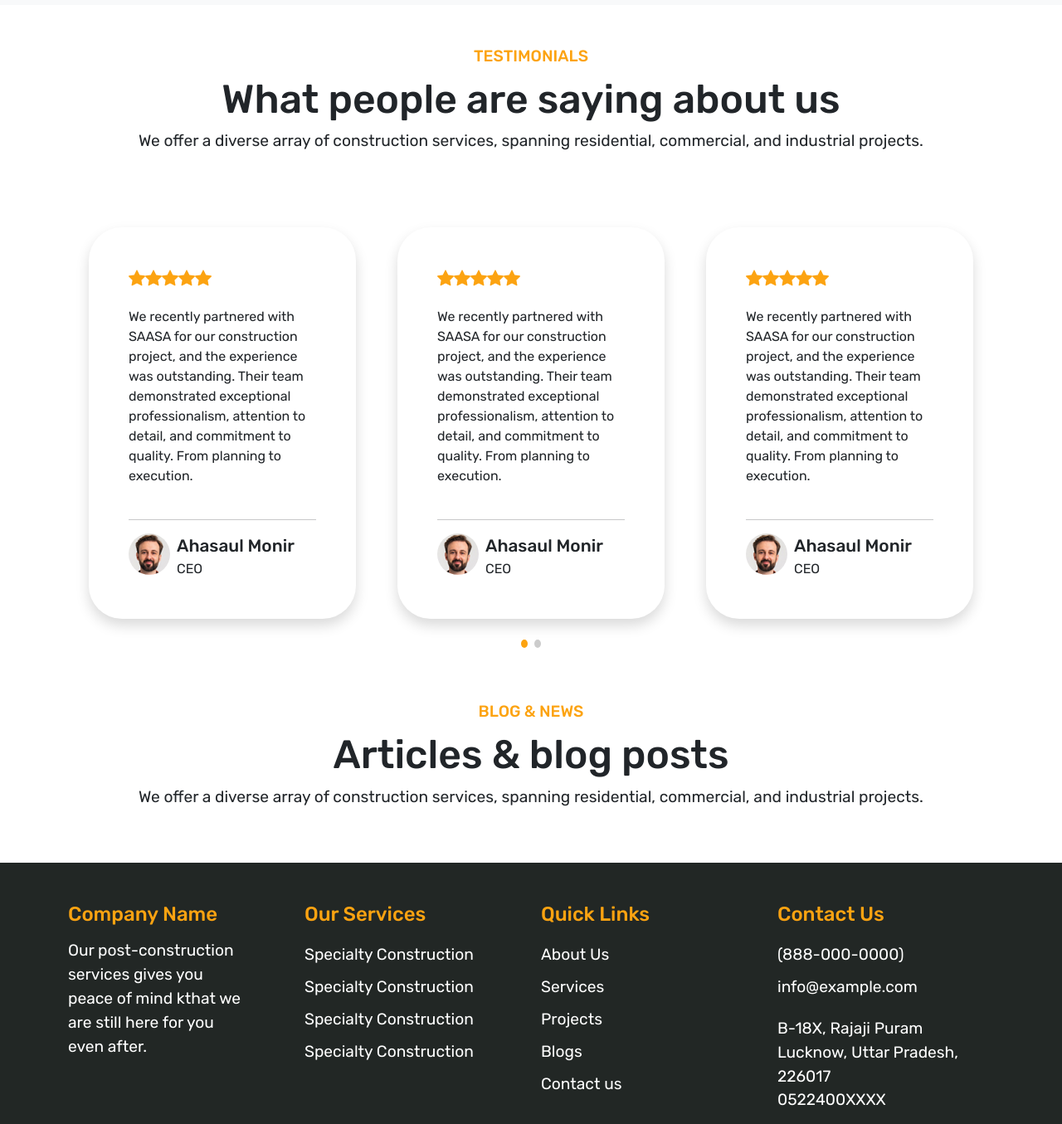
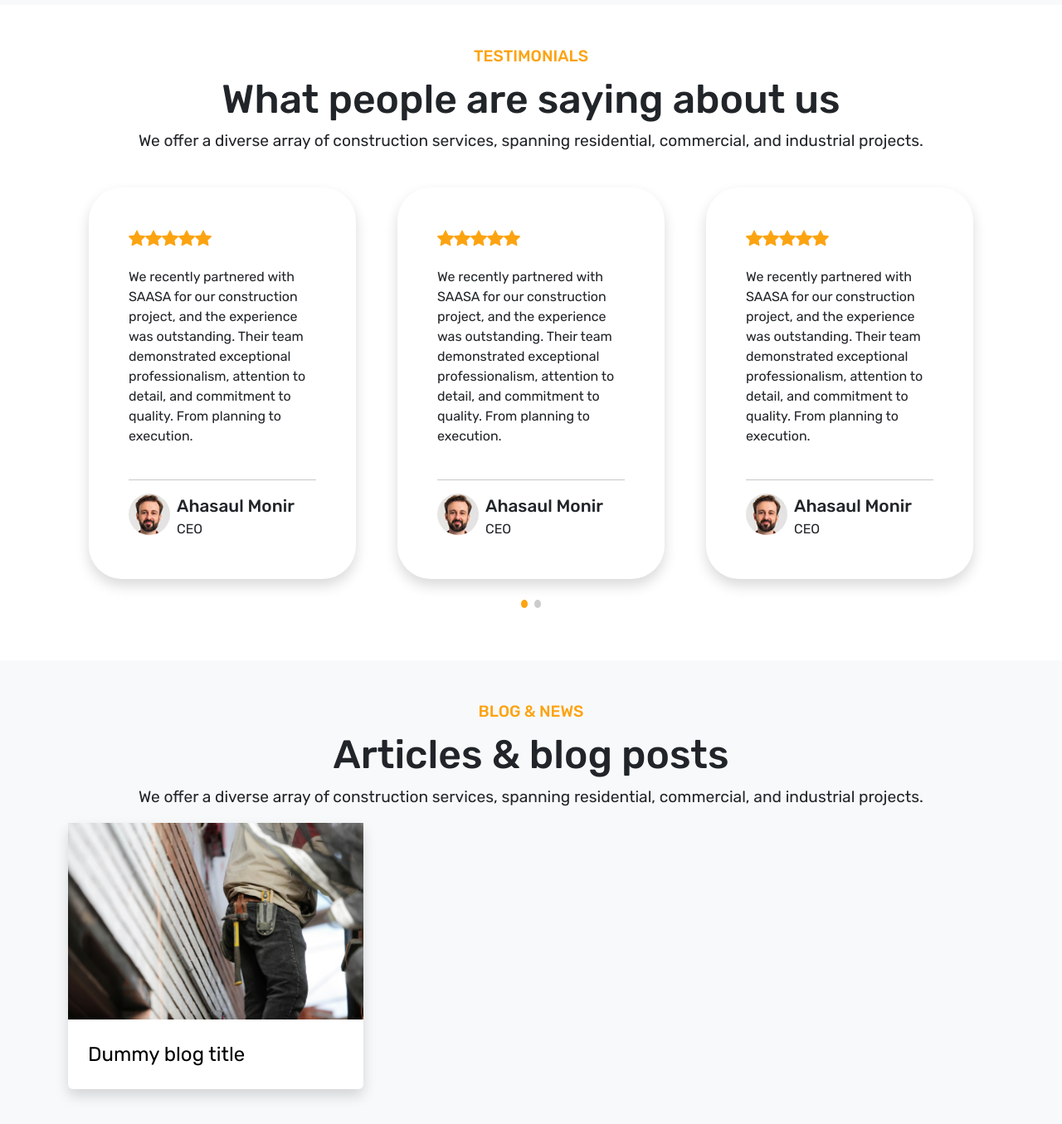
Before and after one commit to adorrrr/Construction-Website-using-React-Laravel, a React (Vite) app in the folder frontend/: page / in a window 1280 px wide. Shown: the part 3775-5130 px from the top of the page at 83% size. Built offline with nearby package versions, Linux system fonts and the light colour scheme.

Commit message:
18-07-25

```diff
--- a/frontend/src/assets/css/style.scss
+++ b/frontend/src/assets/css/style.scss
@@ -27,6 +27,13 @@ h3{
 
 p{
     font-size: 1.2em;
+}
+a{
+    text-decoration: none;
+    color: $text-color;
+    &:hover{
+            color: $primary-color;
+        }
 }
 
 ul{
@@ -97,6 +104,11 @@ header{
                 color: $primary-color;
             }
         }
+        .nav-link{
+            &:hover{
+                color: $primary-color;
+            }
+        }
     }
 }
 
@@ -115,8 +127,11 @@ footer{
     }
     a{
         color: $text-white;
-        font-size: 1.2em;
+        font-size: 1.1em;
         text-decoration: none;
+        &:hover{
+            color: $primary-color;
+        }
     }
 }
 
@@ -225,3 +240,13 @@ footer{
         }
     }
 }
+
+.section-6{
+    .card{
+        .card-body{
+            a{
+                font-size: 1.5em;
+            }
+        }
+    }
+}
--- a/frontend/src/components/frontend/Home.jsx
+++ b/frontend/src/components/frontend/Home.jsx
@@ -4,6 +4,7 @@ import ServiceImg1 from '../../assets/images/construction1.jpg';
 import ServiceImg2 from '../../assets/images/construction2.jpg';
 import ServiceImg3 from '../../assets/images/construction3.jpg';
 import ServiceImg4 from '../../assets/images/construction4.jpg';
+import BlogImg from '../../assets/images/construction5.jpg';
 import Icon1 from '../../assets/images/icon-1.svg';
 import Icon2 from '../../assets/images/icon-2.svg';
 import Icon3 from '../../assets/images/icon-3.svg';
@@ -260,15 +261,15 @@ const Home = () => {
           </section>
 
 
-          <section className='section-5 container'>
-            <div className='container'>
-              <div className='section-header text-center p-5'>
+          <section className='section-5 py-5'>
+            <div className='container '>
+              <div className='section-header text-center '>
                 <div className='mb-2'><span>Testimonials</span></div>
                 <h2>What people are saying about us</h2>
                 <p>We offer a diverse array of construction services, spanning residential, commercial, and industrial projects.</p>
               </div>
-            </div>
-            <Swiper
+
+              <Swiper
               modules={[Pagination]}
               spaceBetween={50}
               slidesPerView={3}
@@ -426,15 +427,30 @@ const Home = () => {
                   </div>
                 </div>
               </SwiperSlide>
-            </Swiper>
+              </Swiper>
+            </div>
           </section>
 
-          <section className='section-6'>
+          <section className='section-6 bg-light py-5'>
             <div className='container'>
-              <div className='section-header text-center py-5'>
+              <div className='section-header text-center '>
                 <div className='mb-2'><span>Blog & News</span></div>
                 <h2>Articles & blog posts</h2>
                 <p>We offer a diverse array of construction services, spanning residential, commercial, and industrial projects.</p>
+              </div>
+              <div className='row'>
+                <div className='col-md-4'>
+                  <div className='card shadow border-0'>
+                    <div className='card-img-top'>
+                      <img src={BlogImg} alt="" className='w-100'/>
+                    </div>
+                    <div className='card-body p-4'>
+                      <div>
+                        <a href="">Dummy blog title</a>
+                      </div>
+                    </div>
+                  </div>
+                </div>
               </div>
             </div>
           </section>
```
